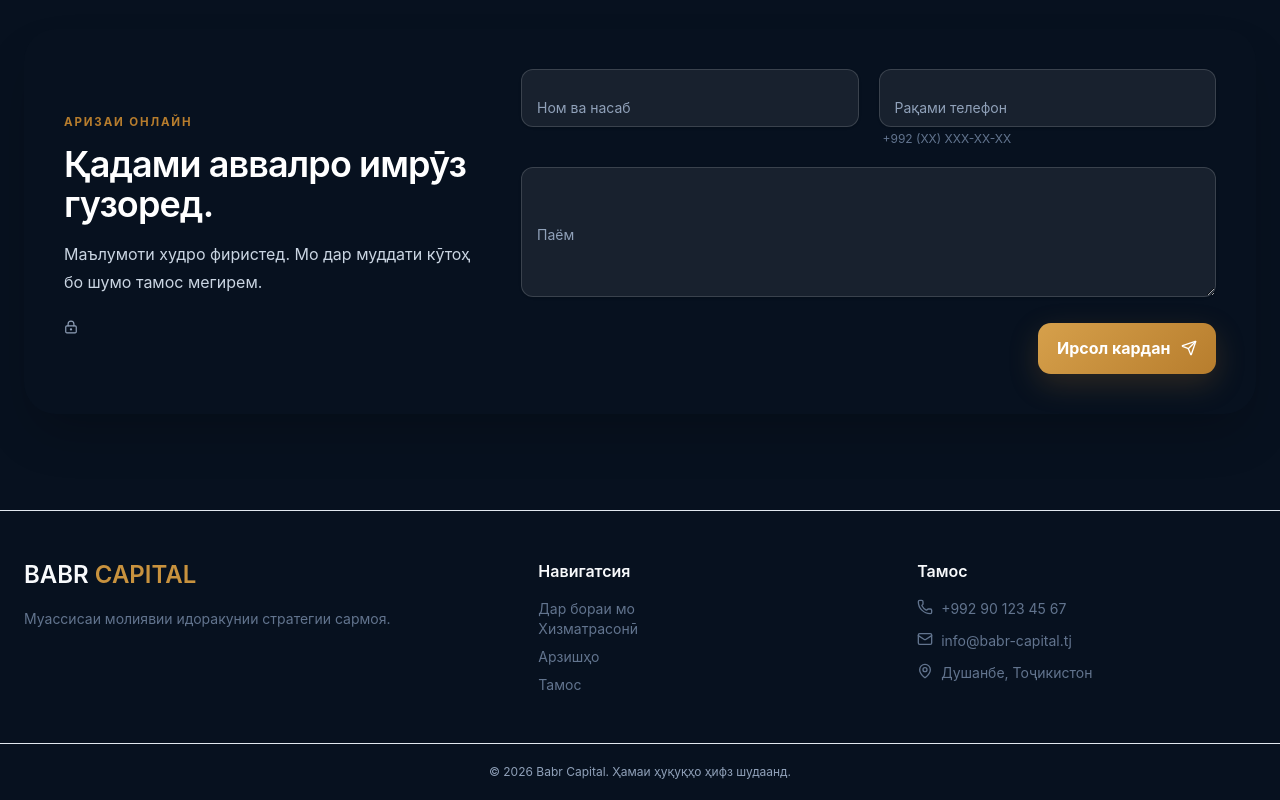
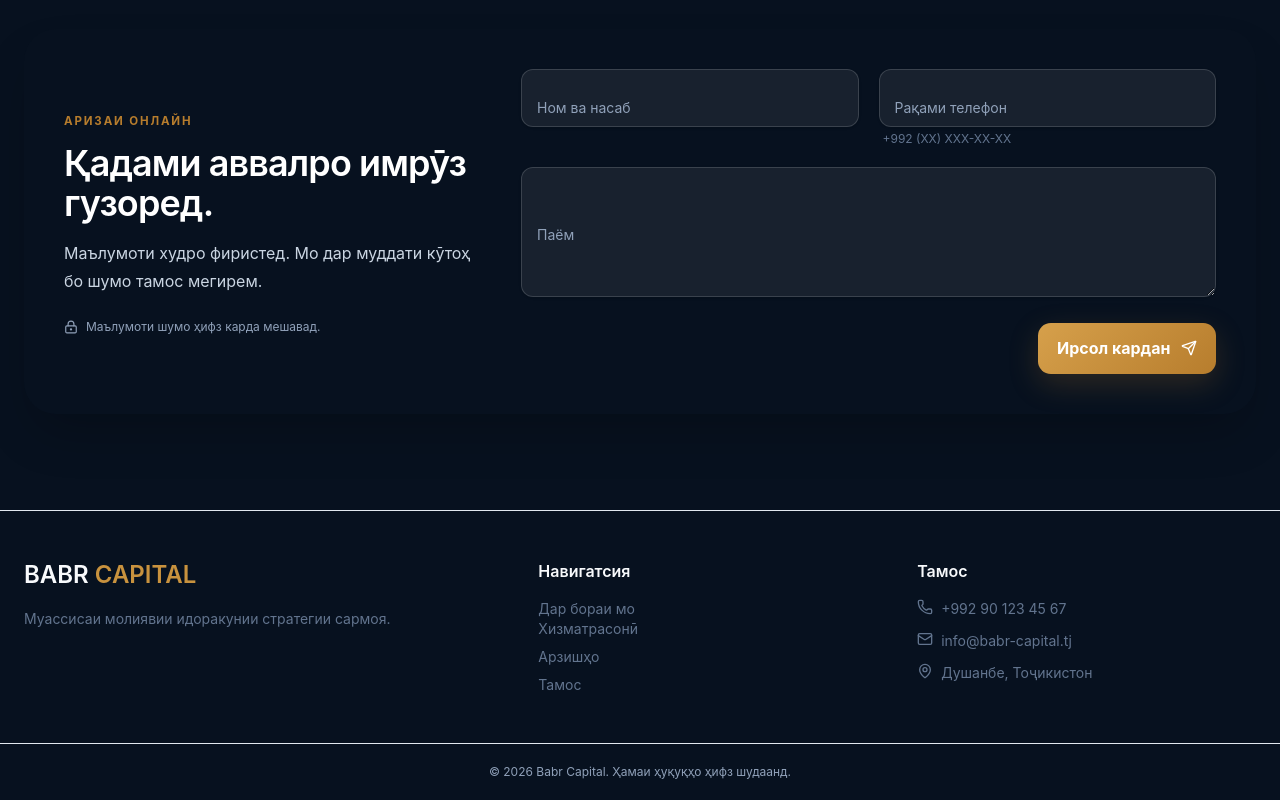
Before and after one commit to mehrvarshodiev/babr-capital, a React (Vite) app: page / in a window 1280 px wide. Shown: the part 3169-3969 px from the top of the page. Built offline with nearby package versions, Linux system fonts and the light colour scheme.

Commit message:
Complete TG RU form localization

```diff
--- a/src/data/translations.ts
+++ b/src/data/translations.ts
@@ -9,7 +9,7 @@ export const translations = {
     mission:{kicker:'Миссия ва биниш',title:'Имрӯз барои фардои устувор',mission:'Хизматрасониҳои молиявии босифат',missionText:'Ба мизоҷон пешниҳод кардани хизматрасониҳои молиявии дастрас, шаффоф ва масъулона.',vision:'Пешсаф дар бахши қарзии Тоҷикистон',visionText:'Эҷоди бренди боэътимод ва муосири молиявӣ, ки бо сифат ва касбият шинохта мешавад.'},
     values:{kicker:'Арзишҳои асосӣ',title:'Он чизе, ки моро муайян мекунад',items:[['Эътимоднокӣ','Ба ваъдаҳо ва стандартҳои худ содиқ мемонем.'],['Қарздиҳии масъулона','Қарорҳои оқилона ва муносиб барои мизоҷ.'],['Шаффофият','Маълумоти равшан, муносибати ростқавлона.'],['Касбият','Таҷриба, технология ва сифати баланд.']]},
     services:{kicker:'Хизматрасонӣ',title:'Ҳалли молиявӣ барои қадами нав',items:[['Хизматрасонии қарзӣ','Хизматрасониҳои қарзӣ бо равиши инфиродӣ ва равандҳои фаҳмо.'],['Маҳсулоти қарзӣ','Маҳсулоти молиявӣ барои эҳтиёҷоти гуногуни шахсӣ ва соҳибкорӣ.']]},
-    form:{kicker:'Аризаи онлайн',title:'Қадами аввалро имрӯз гузоред.',text:'Маълумоти худро фиристед. Мо дар муддати кӯтоҳ бо шумо тамос мегирем.',name:'Ном ва насаб',phone:'Рақами телефон',message:'Паём',send:'Ирсол кардан',success:'Ариза бомуваффақият қабул шуд.',error:'Лутфан ҳамаи майдонҳоро дуруст пур кунед.',validation:{name:'Ном ва насабро дуруст ворид кунед.',phone:'Рақами пурраи телефонро ворид кунед.',message:'Паём бояд ҳадди ақал 5 аломат дошта бошад.',required:'Лутфан ҳамаи майдонҳои ҳатмиро пур кунед.'},sending:'Ирсол шуда истодааст...',phoneHint:'+992 (XX) XXX-XX-XX'},
+    form:{kicker:'Аризаи онлайн',title:'Қадами аввалро имрӯз гузоред.',text:'Маълумоти худро фиристед. Мо дар муддати кӯтоҳ бо шумо тамос мегирем.',name:'Ном ва насаб',phone:'Рақами телефон',message:'Паём',send:'Ирсол кардан',success:'Ариза бомуваффақият қабул шуд.',error:'Лутфан ҳамаи майдонҳои ҳатмиро дуруст пур кунед.',privacy:'Маълумоти шумо ҳифз карда мешавад.',validation:{name:'Ном ва насабро дуруст ворид кунед.',phone:'Рақами пурраи телефонро ворид кунед.',message:'Паём бояд ҳадди ақал 5 аломат дошта бошад.',required:'Лутфан ҳамаи майдонҳои ҳатмиро пур кунед.'},sending:'Ирсол шуда истодааст...',phoneHint:'+992 (XX) XXX-XX-XX'},
     footer:{desc:'Муассисаи молиявии идоракунии стратегии сармоя.',nav:'Навигатсия',contact:'Тамос',copy:'© 2026 Babr Capital. Ҳамаи ҳуқуқҳо ҳифз шудаанд.'}
   },
   ru: {
@@ -21,7 +21,7 @@ export const translations = {
     mission:{kicker:'Миссия и видение',title:'Сегодня — для устойчивого завтра',mission:'Качественные финансовые услуги',missionText:'Предоставлять клиентам доступные, прозрачные и ответственные финансовые услуги.',vision:'Лидер кредитного сектора Таджикистана',visionText:'Создать современный и надежный финансовый бренд, узнаваемый по качеству и профессионализму.'},
     values:{kicker:'Ключевые ценности',title:'То, что нас определяет',items:[['Надежность','Мы придерживаемся своих обещаний и стандартов.'],['Ответственное кредитование','Разумные решения с учетом интересов клиента.'],['Прозрачность','Понятная информация и честный подход.'],['Профессионализм','Опыт, технологии и высокое качество.']]},
     services:{kicker:'Услуги',title:'Финансовое решение для следующего шага',items:[['Кредитные услуги','Кредитные услуги с индивидуальным подходом и понятными процессами.'],['Кредитные продукты','Финансовые продукты для различных личных и предпринимательских потребностей.']]},
-    form:{kicker:'Онлайн-заявка',title:'Сделайте первый шаг сегодня.',text:'Оставьте свои данные. Мы свяжемся с вами в ближайшее время.',name:'Имя и фамилия',phone:'Номер телефона',message:'Сообщение',send:'Отправить',success:'Заявка успешно принята.',error:'Пожалуйста, заполните все обязательные поля корректно.',validation:{name:'Введите корректные имя и фамилию.',phone:'Введите полный номер телефона.',message:'Сообщение должно содержать минимум 5 символов.',required:'Пожалуйста, заполните все обязательные поля.'},sending:'Отправка...',phoneHint:'+992 (XX) XXX-XX-XX'},
+    form:{kicker:'Онлайн-заявка',title:'Сделайте первый шаг сегодня.',text:'Оставьте свои данные. Мы свяжемся с вами в ближайшее время.',name:'Имя и фамилия',phone:'Номер телефона',message:'Сообщение',send:'Отправить',success:'Заявка успешно принята.',error:'Пожалуйста, заполните все обязательные поля корректно.',privacy:'Ваши данные защищены.',validation:{name:'Введите корректные имя и фамилию.',phone:'Введите полный номер телефона.',message:'Сообщение должно содержать минимум 5 символов.',required:'Пожалуйста, заполните все обязательные поля.'},sending:'Отправка...',phoneHint:'+992 (XX) XXX-XX-XX'},
     footer:{desc:'Финансовая организация стратегического управления капиталом.',nav:'Навигация',contact:'Контакты',copy:'© 2026 Babr Capital. Все права защищены.'}
   }
 } as const;
```
